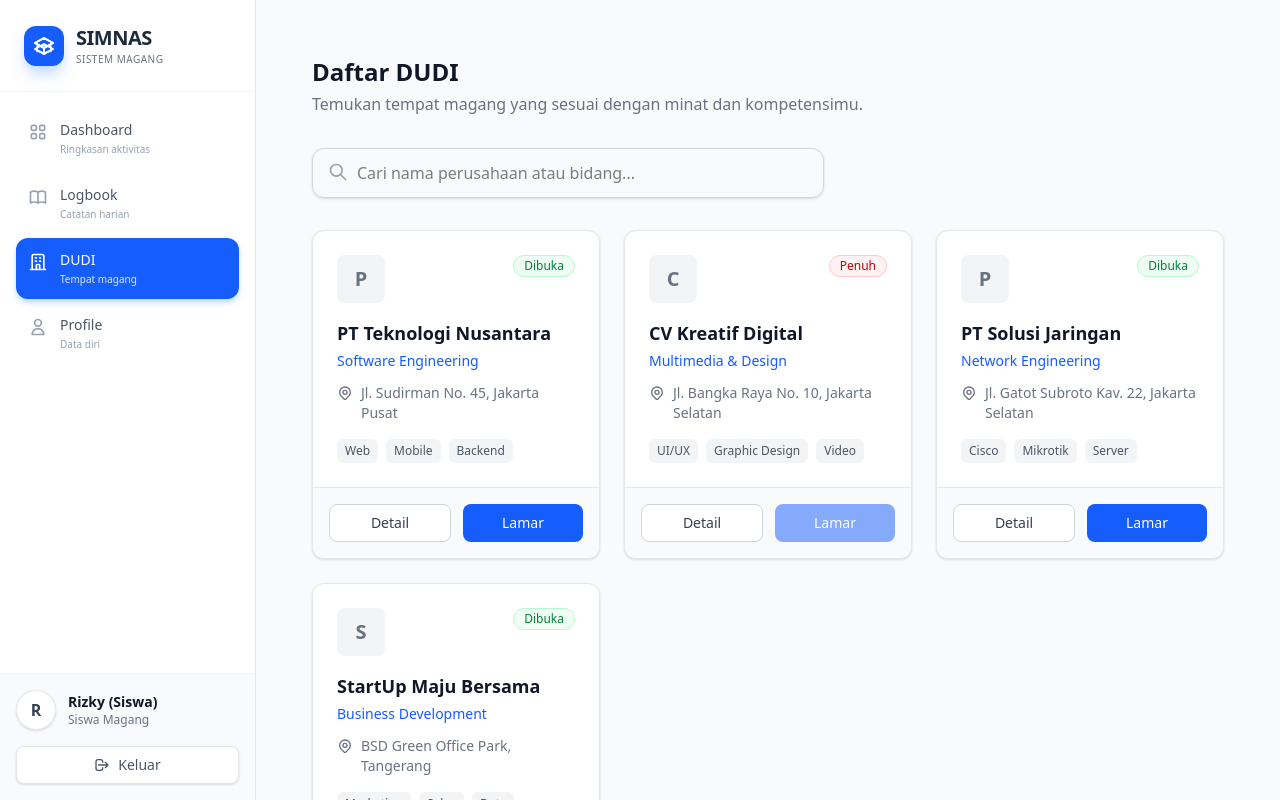
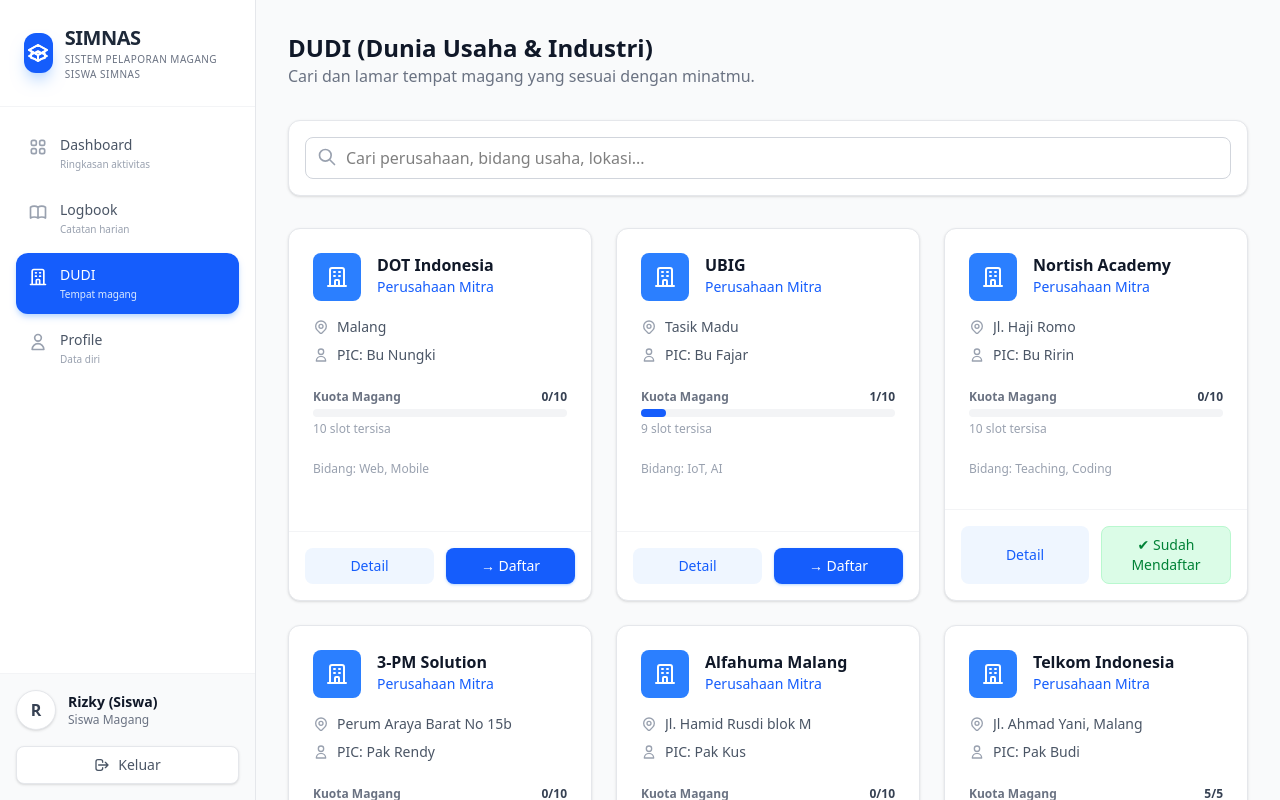
Before and after one commit to rizkipr05/magang-report, a Next.js app: page /siswa/dudi in a window 1280 px wide. Shown: the top 800 px of the page. Built offline with nearby package versions, Linux system fonts and the light colour scheme.

Commit message:
refactor: redesign guru profile and siswa dashboard UIs with new card layouts and static data

```diff
--- a/src/app/(siswa)/siswa/dudi/page.tsx
+++ b/src/app/(siswa)/siswa/dudi/page.tsx
@@ -1,135 +1,198 @@
 "use client";
 
 import { useState } from "react";
-import Link from "next/link";
 
 export default function DudiPage() {
-  const [searchTerm, setSearchTerm] = useState("");
+  const [search, setSearch] = useState("");
 
   const dudis = [
     {
       id: 1,
-      name: "PT Teknologi Nusantara",
-      field: "Software Engineering",
-      address: "Jl. Sudirman No. 45, Jakarta Pusat",
-      contact: "hrd@teknus.co.id",
+      name: "DOT Indonesia",
+      field: "Teknologi Informasi",
+      location: "Malang",
+      pic: "Bu Nungki",
+      quotaTotal: 10,
+      quotaFilled: 0,
       status: "Open",
-      tags: ["Web", "Mobile", "Backend"]
+      tags: ["Web", "Mobile"],
+      isApplied: false,
     },
     {
       id: 2,
-      name: "CV Kreatif Digital",
-      field: "Multimedia & Design",
-      address: "Jl. Bangka Raya No. 10, Jakarta Selatan",
-      contact: "info@kreatif.id",
-      status: "Full",
-      tags: ["UI/UX", "Graphic Design", "Video"]
+      name: "UBIG",
+      field: "Teknologi Informasi",
+      location: "Tasik Madu",
+      pic: "Bu Fajar",
+      quotaTotal: 10,
+      quotaFilled: 1,
+      status: "Open",
+      tags: ["IoT", "AI"],
+      isApplied: false,
     },
     {
       id: 3,
-      name: "PT Solusi Jaringan",
-      field: "Network Engineering",
-      address: "Jl. Gatot Subroto Kav. 22, Jakarta Selatan",
-      contact: "recruitment@solusinet.com",
+      name: "Nortish Academy",
+      field: "Pendidikan & IT",
+      location: "Jl. Haji Romo",
+      pic: "Bu Ririn",
+      quotaTotal: 10,
+      quotaFilled: 0,
       status: "Open",
-      tags: ["Cisco", "Mikrotik", "Server"]
+      tags: ["Teaching", "Coding"],
+      isApplied: true,
     },
     {
       id: 4,
-      name: "StartUp Maju Bersama",
-      field: "Business Development",
-      address: "BSD Green Office Park, Tangerang",
-      contact: "hi@majubersama.com",
+      name: "3-PM Solution",
+      field: "Software House",
+      location: "Perum Araya Barat No 15b",
+      pic: "Pak Rendy",
+      quotaTotal: 10,
+      quotaFilled: 0,
       status: "Open",
-      tags: ["Marketing", "Sales", "Data"]
+      tags: ["Web", "System"],
+      isApplied: false,
+    },
+    {
+      id: 5,
+      name: "Alfahuma Malang",
+      field: "Digital Agency",
+      location: "Jl. Hamid Rusdi blok M",
+      pic: "Pak Kus",
+      quotaTotal: 10,
+      quotaFilled: 0,
+      status: "Open",
+      tags: ["Design", "Web"],
+      isApplied: false,
+    },
+    {
+      id: 6,
+      name: "Telkom Indonesia",
+      field: "Telekomunikasi",
+      location: "Jl. Ahmad Yani, Malang",
+      pic: "Pak Budi",
+      quotaTotal: 5,
+      quotaFilled: 5,
+      status: "Full",
+      tags: ["Network", "Support"],
+      isApplied: false,
     },
   ];
 
-  const filteredDudis = dudis.filter(dudi =>
-    dudi.name.toLowerCase().includes(searchTerm.toLowerCase()) ||
-    dudi.field.toLowerCase().includes(searchTerm.toLowerCase())
+  const filteredDudis = dudis.filter((dudi) =>
+    dudi.name.toLowerCase().includes(search.toLowerCase()) ||
+    dudi.field.toLowerCase().includes(search.toLowerCase())
   );
 
   return (
-    <div className="p-6 max-w-7xl mx-auto space-y-8">
+    <div className="max-w-7xl mx-auto space-y-8">
       {/* Header */}
-      <div className="flex flex-col md:flex-row justify-between items-start md:items-center gap-4">
-        <div>
-          <h1 className="text-2xl font-bold text-gray-900">Daftar DUDI</h1>
-          <p className="text-gray-500 mt-1">Temukan tempat magang yang sesuai dengan minat dan kompetensimu.</p>
+      <div>
+        <h1 className="text-2xl font-bold text-gray-900">DUDI (Dunia Usaha & Industri)</h1>
+        <p className="text-gray-500">Cari dan lamar tempat magang yang sesuai dengan minatmu.</p>
+      </div>
+
+      {/* Search */}
+      <div className="bg-white p-4 rounded-xl shadow-sm border border-gray-200">
+        <div className="relative">
+          <input
+            type="text"
+            placeholder="Cari perusahaan, bidang usaha, lokasi..."
+            className="w-full pl-10 pr-4 py-2 border border-gray-300 rounded-lg focus:outline-none focus:ring-2 focus:ring-blue-500 focus:border-transparent"
+            value={search}
+            onChange={(e) => setSearch(e.target.value)}
+          />
+          <svg className="w-5 h-5 text-gray-400 absolute left-3 top-2.5" fill="none" stroke="currentColor" viewBox="0 0 24 24">
+            <path strokeLinecap="round" strokeLinejoin="round" strokeWidth={2} d="M21 21l-6-6m2-5a7 7 0 11-14 0 7 7 0 0114 0z" />
+          </svg>
         </div>
       </div>
 
-      {/* Search Bar */}
-      <div className="relative max-w-lg">
-        <input
-          type="text"
-          placeholder="Cari nama perusahaan atau bidang..."
-          className="w-full pl-11 pr-4 py-3 border border-gray-300 rounded-xl focus:outline-none focus:ring-2 focus:ring-blue-500 focus:border-transparent shadow-sm"
-          value={searchTerm}
-          onChange={(e) => setSearchTerm(e.target.value)}
-        />
-        <svg className="w-5 h-5 text-gray-400 absolute left-4 top-3.5" fill="none" stroke="currentColor" viewBox="0 0 24 24">
-          <path strokeLinecap="round" strokeLinejoin="round" strokeWidth={2} d="M21 21l-6-6m2-5a7 7 0 11-14 0 7 7 0 0114 0z" />
-        </svg>
-      </div>
+      {/* DUDI Grid */}
+      {filteredDudis.length > 0 ? (
+        <div className="grid grid-cols-1 md:grid-cols-2 lg:grid-cols-3 gap-6">
+          {filteredDudis.map((dudi) => {
+            const percentage = (dudi.quotaFilled / dudi.quotaTotal) * 100;
+            const slotsLeft = dudi.quotaTotal - dudi.quotaFilled;
 
-      {/* DUDI Grid */}
-      <div className="grid grid-cols-1 md:grid-cols-2 lg:grid-cols-3 gap-6">
-        {filteredDudis.length > 0 ? (
-          filteredDudis.map((dudi) => (
-            <div key={dudi.id} className="bg-white rounded-xl border border-gray-200 shadow-sm hover:shadow-md transition-shadow flex flex-col h-full">
-              <div className="p-6 flex-1">
-                <div className="flex justify-between items-start mb-4">
-                  <div className="w-12 h-12 rounded-lg bg-gray-100 flex items-center justify-center text-gray-500 font-bold text-xl">
-                    {dudi.name.charAt(0)}
+            return (
+              <div key={dudi.id} className="bg-white rounded-xl border border-gray-200 shadow-sm hover:shadow-md transition-shadow flex flex-col h-full overflow-hidden">
+                <div className="p-6 flex-1 flex flex-col gap-4">
+                  {/* Card Header */}
+                  <div className="flex gap-4">
+                    <div className="w-12 h-12 rounded-lg bg-blue-500 text-white flex items-center justify-center shrink-0">
+                      <svg className="w-6 h-6" fill="none" stroke="currentColor" viewBox="0 0 24 24"><path strokeLinecap="round" strokeLinejoin="round" strokeWidth={2} d="M19 21V5a2 2 0 00-2-2H7a2 2 0 00-2 2v16m14 0h2m-2 0h-5m-9 0H3m2 0h5M9 7h1m-1 4h1m4-4h1m-1 4h1m-5 10v-5a1 1 0 011-1h2a1 1 0 011 1v5m-4 0h4" /></svg>
+                    </div>
+                    <div>
+                      <h3 className="font-bold text-gray-900 line-clamp-1">{dudi.name}</h3>
+                      <p className="text-sm text-blue-600 font-medium">Perusahaan Mitra</p>
+                    </div>
                   </div>
-                  <span className={`px-2.5 py-0.5 rounded-full text-xs font-medium border ${dudi.status === 'Open' ? 'bg-green-50 text-green-700 border-green-200' : 'bg-red-50 text-red-700 border-red-200'
-                    }`}>
-                    {dudi.status === 'Open' ? 'Dibuka' : 'Penuh'}
-                  </span>
+
+                  {/* Info Rows */}
+                  <div className="space-y-2 text-sm text-gray-600">
+                    <div className="flex items-start gap-2">
+                      <svg className="w-4 h-4 text-gray-400 mt-0.5 shrink-0" fill="none" stroke="currentColor" viewBox="0 0 24 24"><path strokeLinecap="round" strokeLinejoin="round" strokeWidth={2} d="M17.657 16.657L13.414 20.9a1.998 1.998 0 01-2.827 0l-4.244-4.243a8 8 0 1111.314 0z" /><path strokeLinecap="round" strokeLinejoin="round" strokeWidth={2} d="M15 11a3 3 0 11-6 0 3 3 0 016 0z" /></svg>
+                      <span className="line-clamp-1">{dudi.location}</span>
+                    </div>
+                    <div className="flex items-start gap-2">
+                      <svg className="w-4 h-4 text-gray-400 mt-0.5 shrink-0" fill="none" stroke="currentColor" viewBox="0 0 24 24"><path strokeLinecap="round" strokeLinejoin="round" strokeWidth={2} d="M16 7a4 4 0 11-8 0 4 4 0 018 0zM12 14a7 7 0 00-7 7h14a7 7 0 00-7-7z" /></svg>
+                      <span className="line-clamp-1">PIC: {dudi.pic}</span>
+                    </div>
+                  </div>
+
+                  {/* Quota Progress */}
+                  <div className="mt-2">
+                    <div className="flex justify-between text-xs font-semibold mb-1">
+                      <span className="text-gray-500">Kuota Magang</span>
+                      <span className="text-gray-700">{dudi.quotaFilled}/{dudi.quotaTotal}</span>
+                    </div>
+                    <div className="w-full bg-gray-100 rounded-full h-2">
+                      <div className="bg-blue-600 h-2 rounded-full" style={{ width: `${percentage}%` }}></div>
+                    </div>
+                    <div className="flex justify-between text-xs mt-1">
+                      <span className="text-gray-400">{slotsLeft} slot tersisa</span>
+                    </div>
+                  </div>
+
+                  <div className="pt-2">
+                    <p className="text-xs text-gray-400 mb-2">Bidang: {dudi.tags.join(", ")}</p>
+                  </div>
                 </div>
 
-                <h3 className="text-lg font-bold text-gray-900 mb-1">{dudi.name}</h3>
-                <p className="text-blue-600 text-sm font-medium mb-3">{dudi.field}</p>
-
-                <div className="flex items-start gap-2 text-gray-500 text-sm mb-4">
-                  <svg className="w-4 h-4 mt-0.5 flex-shrink-0" fill="none" stroke="currentColor" viewBox="0 0 24 24"><path strokeLinecap="round" strokeLinejoin="round" strokeWidth={2} d="M17.657 16.657L13.414 20.9a1.998 1.998 0 01-2.827 0l-4.244-4.243a8 8 0 1111.314 0z" /><path strokeLinecap="round" strokeLinejoin="round" strokeWidth={2} d="M15 11a3 3 0 11-6 0 3 3 0 016 0z" /></svg>
-                  <span>{dudi.address}</span>
-                </div>
-
-                <div className="flex flex-wrap gap-2 mt-4">
-                  {dudi.tags.map(tag => (
-                    <span key={tag} className="px-2 py-1 bg-gray-100 text-gray-600 text-xs rounded-md">
-                      {tag}
-                    </span>
-                  ))}
+                {/* Footer Actions */}
+                <div className="p-4 border-t border-gray-100 flex gap-3">
+                  <button className="flex-1 py-2 px-3 text-sm font-medium text-blue-600 bg-blue-50 rounded-lg hover:bg-blue-100 transition-colors">
+                    Detail
+                  </button>
+                  {dudi.isApplied ? (
+                    <button disabled className="flex-1 py-2 px-3 text-sm font-medium text-green-700 bg-green-100 rounded-lg cursor-default border border-green-200">
+                      ✔ Sudah Mendaftar
+                    </button>
+                  ) : dudi.status === 'Full' ? (
+                    <button disabled className="flex-1 py-2 px-3 text-sm font-medium text-gray-500 bg-gray-100 rounded-lg cursor-not-allowed">
+                      Penuh
+                    </button>
+                  ) : (
+                    <button className="flex-1 py-2 px-3 text-sm font-medium text-white bg-blue-600 rounded-lg hover:bg-blue-700 transition-colors shadow-sm shadow-blue-200">
+                      → Daftar
+                    </button>
+                  )}
                 </div>
               </div>
-
-              <div className="p-4 bg-gray-50 border-t border-gray-200 rounded-b-xl flex gap-3">
-                <button className="flex-1 px-4 py-2 bg-white border border-gray-300 rounded-lg text-gray-700 font-medium text-sm hover:bg-gray-100 transition-colors">
-                  Detail
-                </button>
-                <button
-                  disabled={dudi.status !== 'Open'}
-                  className="flex-1 px-4 py-2 bg-blue-600 text-white rounded-lg font-medium text-sm hover:bg-blue-700 transition-colors disabled:opacity-50 disabled:cursor-not-allowed"
-                >
-                  Lamar
-                </button>
-              </div>
-            </div>
-          ))
-        ) : (
-          <div className="col-span-full py-12 text-center">
-            <div className="inline-flex items-center justify-center w-16 h-16 rounded-full bg-gray-100 mb-4">
-              <svg className="w-8 h-8 text-gray-400" fill="none" stroke="currentColor" viewBox="0 0 24 24"><path strokeLinecap="round" strokeLinejoin="round" strokeWidth={2} d="M9.172 16.172a4 4 0 015.656 0M9 10h.01M15 10h.01M21 12a9 9 0 11-18 0 9 9 0 0118 0z" /></svg>
-            </div>
-            <h3 className="text-lg font-medium text-gray-900">Tidak ditemukan</h3>
-            <p className="text-gray-500 mt-1">Coba kata kunci lain untuk mencari DUDI.</p>
+            );
+          })}
+        </div>
+      ) : (
+        <div className="text-center py-12">
+          <div className="inline-flex content-center justify-center w-16 h-16 rounded-full bg-gray-100 mb-4">
+            <svg className="w-8 h-8 text-gray-400 mt-4" fill="none" stroke="currentColor" viewBox="0 0 24 24"><path strokeLinecap="round" strokeLinejoin="round" strokeWidth={2} d="M9.172 16.172a4 4 0 015.656 0M9 10h.01M15 10h.01M21 12a9 9 0 11-18 0 9 9 0 0118 0z" /></svg>
           </div>
-        )}
-      </div>
+          <h3 className="text-lg font-medium text-gray-900">Tidak ditemukan</h3>
+          <p className="text-gray-500">Coba kata kunci lain untuk mencari DUDI.</p>
+        </div>
+      )}
     </div>
   );
 }
--- a/src/components/layout/Sidebar.tsx
+++ b/src/components/layout/Sidebar.tsx
@@ -34,7 +34,7 @@
                 </div>
                 <div>
                     <h1 className="text-xl font-bold text-gray-800 tracking-tight">SIMNAS</h1>
-                    <p className="text-[10px] text-gray-500 font-medium uppercase tracking-wider">Sistem Magang</p>
+                    <p className="text-[10px] text-gray-500 font-medium uppercase tracking-wider">Sistem Pelaporan Magang Siswa SIMNAS</p>
                 </div>
             </div>
 
```
Also changed, not shown: src/app/(guru)/guru/profile/page.tsx (+45 -40 lines), src/app/(siswa)/siswa/dashboard/page.tsx (+46 -15 lines), src/app/(siswa)/siswa/profile/page.tsx (+44 -39 lines).
